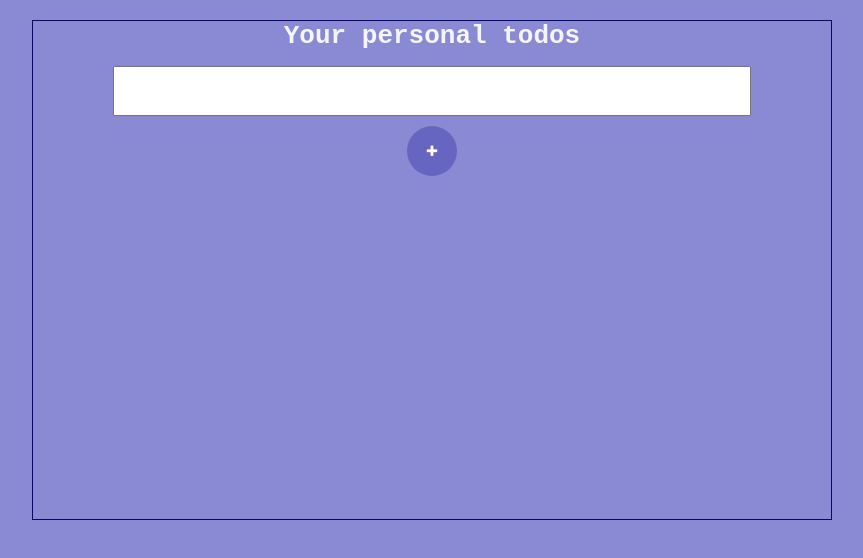
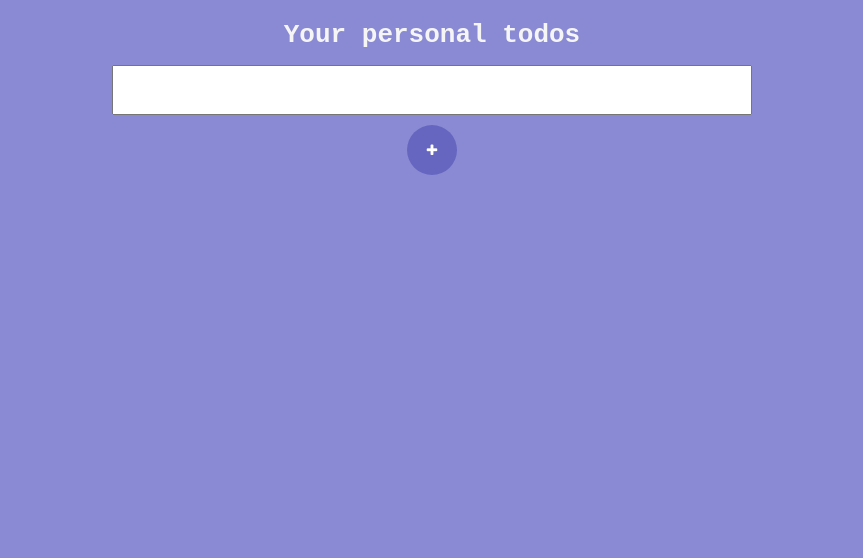
Before and after one commit to AntonPavlovich/reactToDoList, a React (Create React App) app: page / in a window 1280 px wide. Shown: the top 558 px of the page, without its empty margins (208-1071 px from the left). Built offline with nearby package versions, Linux system fonts and the light colour scheme.

Commit message:
add some really cole styles

```diff
--- a/src/components/ToDoList/ToDoInput/ToDoInput.jsx
+++ b/src/components/ToDoList/ToDoInput/ToDoInput.jsx
@@ -2,26 +2,33 @@ import { ErrorMessage, Field, Form, Formik } from "formik";
 import React from "react";
 import { TASK_BODY_SCHEMA } from "../../../utils/schema";
 
-import styles from './ToDoInput.module.scss'
+import styles from "./ToDoInput.module.scss";
 const Todoinput = (props) => {
+  const { addTask } = props;
 
-  const {addTask} = props;
-
-  const handleSubmit = (values,formikBag) => {
-    addTask(values.task)
-    formikBag.resetForm()
-  }
+  const handleSubmit = (values, formikBag) => {
+    addTask(values.task);
+    formikBag.resetForm();
+  };
 
   return (
-    <div className ={styles.formWrapper}>
-    <h1 className={styles.heading}>Your personal todos</h1>
-    <Formik onSubmit={handleSubmit} validationSchema={TASK_BODY_SCHEMA} initialValues={{ task: "" }}>
-      <Form className={styles.form}>
-        <Field className={styles.input} name="task" />
-        <ErrorMessage name="task"></ErrorMessage>
-        <button className={styles.btn} type='submit'><i className='fa fa-plus'></i></button>
-      </Form>
-    </Formik>
+    <div className={styles.formWrapper}>
+      <h1 className={styles.heading}>Your personal todos</h1>
+      <Formik
+        onSubmit={handleSubmit}
+        validationSchema={TASK_BODY_SCHEMA}
+        initialValues={{ task: "" }}
+      >
+        <Form className={styles.form}>
+          <Field className={styles.input} name="task" />
+          <ErrorMessage name="task">
+            {(msg) => <div className={styles.errorMessage}>{msg}</div>}
+          </ErrorMessage>
+          <button className={styles.btn} type="submit">
+            <i className="fa fa-plus"></i>
+          </button>
+        </Form>
+      </Formik>
     </div>
   );
 };
--- a/src/components/ToDoList/ToDoInput/ToDoInput.module.scss
+++ b/src/components/ToDoList/ToDoInput/ToDoInput.module.scss
@@ -19,6 +19,9 @@
   height: 50px;
   font-size: 25px;
 }
+.errorMessage {
+  color : rgb(119, 27, 27);
+}
 .btn {
   margin-top: 10px;
   width: 50px;
--- a/src/components/ToDoList/ToDoList.module.scss
+++ b/src/components/ToDoList/ToDoList.module.scss
@@ -2,5 +2,4 @@
   width: 800px;
   min-height: 500px;
   margin: 20px auto;
-  border: 1px solid rgb(8, 8, 102);
 }
```
